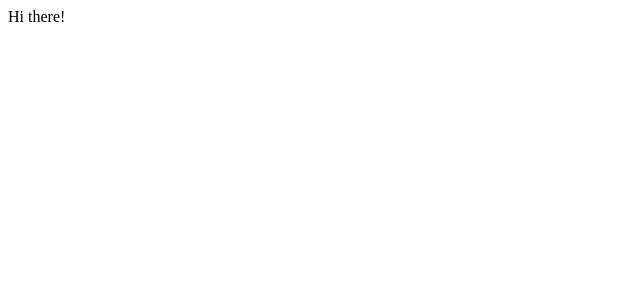
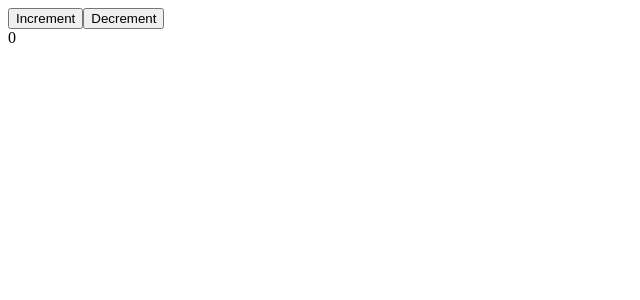
Before and after one commit to rzonsol/LearnTypescript__React-Redux-todoApp, a React (Create React App) app in the folder rrts/: page / in a window 1280 px wide. Shown: the top 300 px of the page, without its empty margins (0-640 px from the left). Built offline with nearby package versions, Linux system fonts and the light colour scheme.

Commit message:
add buttons and counter

```diff
--- a/rrts/src/index.tsx
+++ b/rrts/src/index.tsx
@@ -1,10 +1,31 @@
 import React, { Component } from 'react';
 import ReactDOM from 'react-dom';
+import { log } from 'util';
 
-class App extends Component {
+interface AppProps {
+	color: string;
+	date?: string;
+}
+
+class App extends Component<AppProps> {
+	state = {
+		counter: 0
+	};
+	onIncrement = (): void => {
+		this.setState({ counter: this.state.counter + 1 });
+	};
+	onDecrement = (): void => {
+		this.setState({ counter: this.state.counter - 1 });
+	};
 	render() {
-		return <div>Hi there!</div>;
+		return (
+			<div>
+				<button onClick={this.onIncrement}>Increment</button>
+				<button onClick={this.onDecrement}>Decrement</button>
+				<div>{this.state.counter}</div>
+			</div>
+		);
 	}
 }
 
-ReactDOM.render(<App />, document.querySelector('#root'));
+ReactDOM.render(<App color="red" />, document.querySelector('#root'));
```
